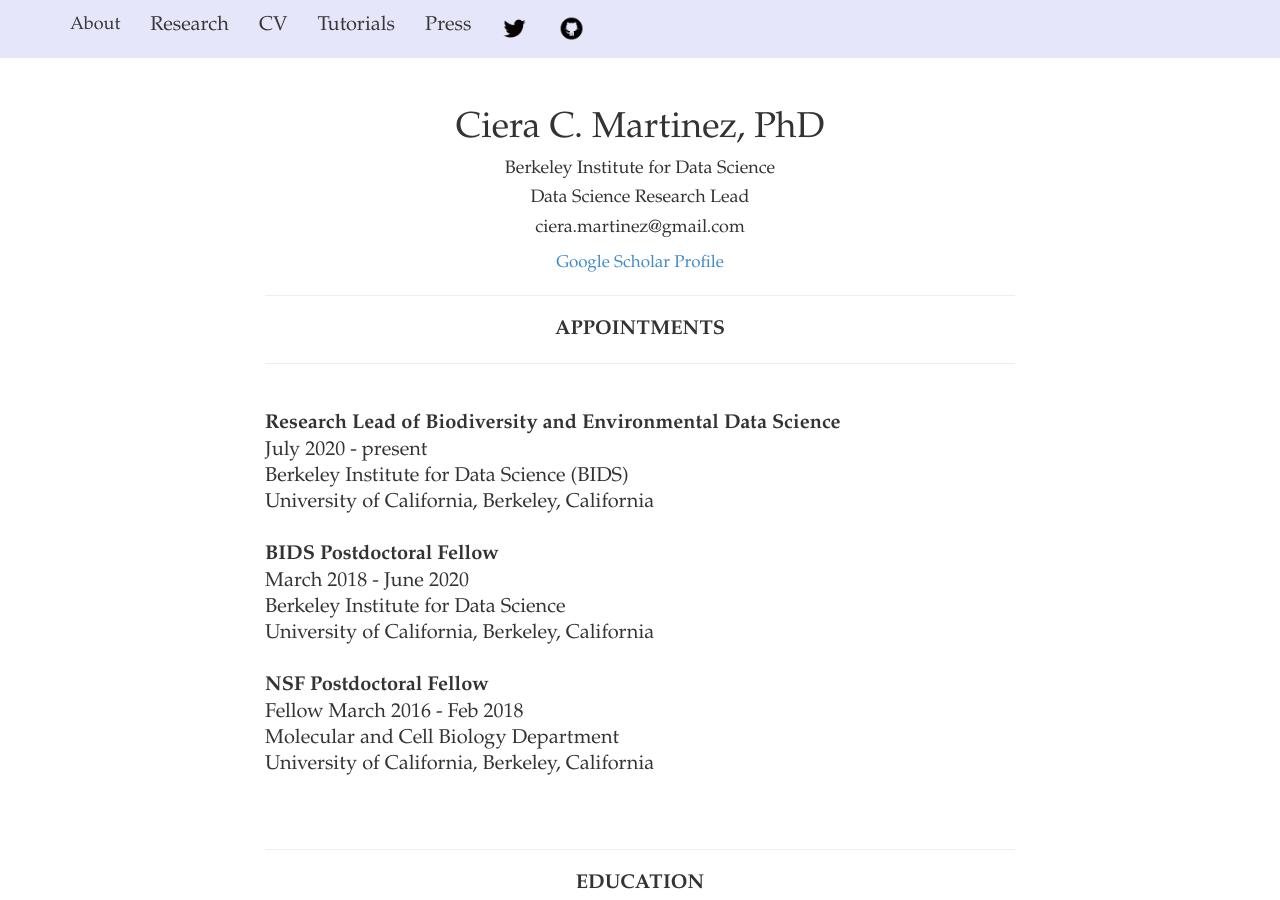
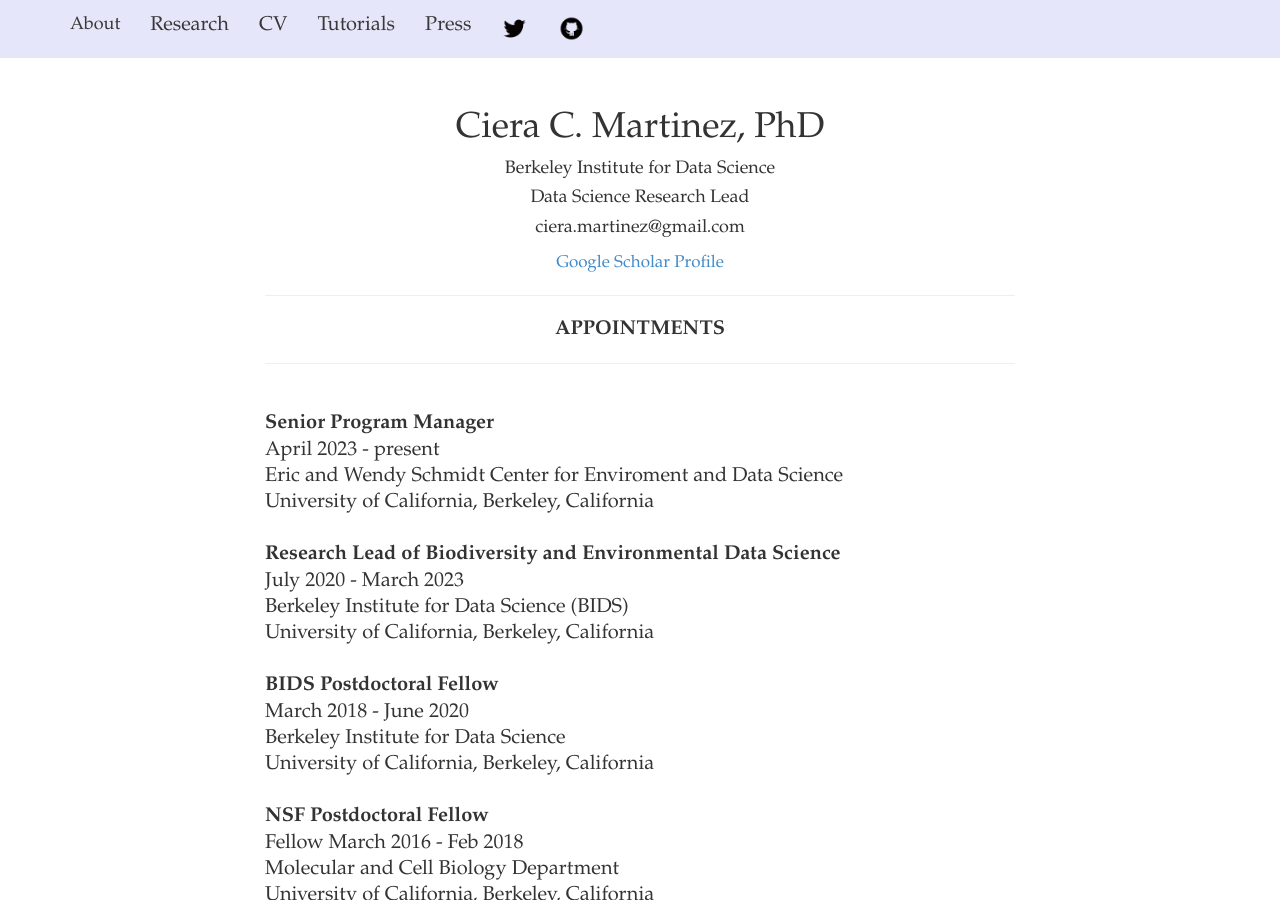
Before and after one commit to iamciera/creports, a Jekyll site: the page built from cv/index.html, in a window 1280 px wide and 900 px high. Built offline with Jekyll 4.4.1, drawn with Linux system fonts in a browser that asks for light colours; nearby versions of some CDN libraries.

Commit message:
updated CV

```diff
--- a/cv/index.html
+++ b/cv/index.html
@@ -20,8 +20,14 @@ layout: default
 				<center><strong>APPOINTMENTS</strong></center>
 				<hr />
 				<br />
+				<strong>Senior Program Manager</strong><br />
+				April 2023 - present<br />
+				Eric and Wendy Schmidt Center for Enviroment and Data Science<br />
+				University of California, Berkeley, California<br />
+
+				<br />
 				<strong>Research Lead of Biodiversity and Environmental Data Science</strong><br />
-				July 2020 - present<br />
+				July 2020 - March 2023<br />
 				Berkeley Institute for Data Science (BIDS)<br />
 				University of California, Berkeley, California<br />
 
```
